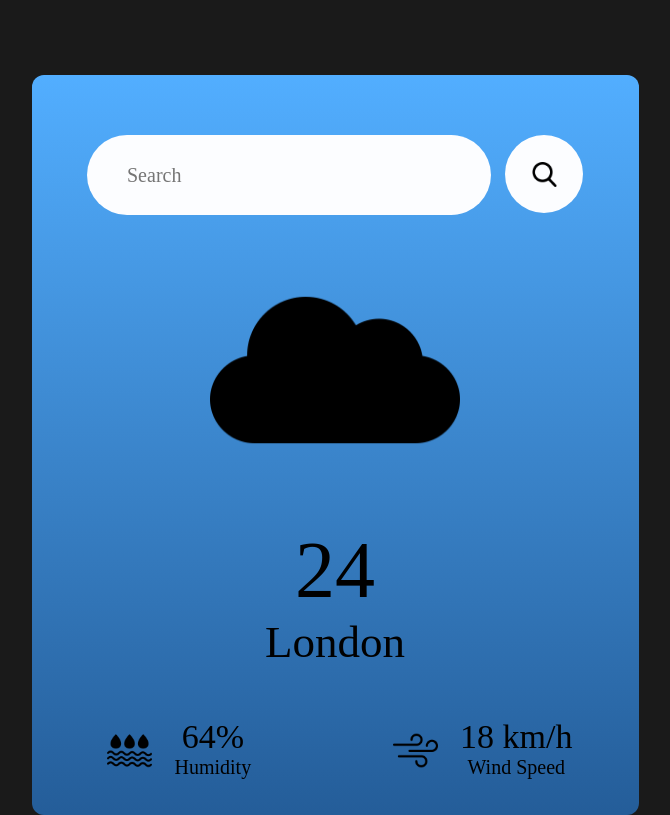
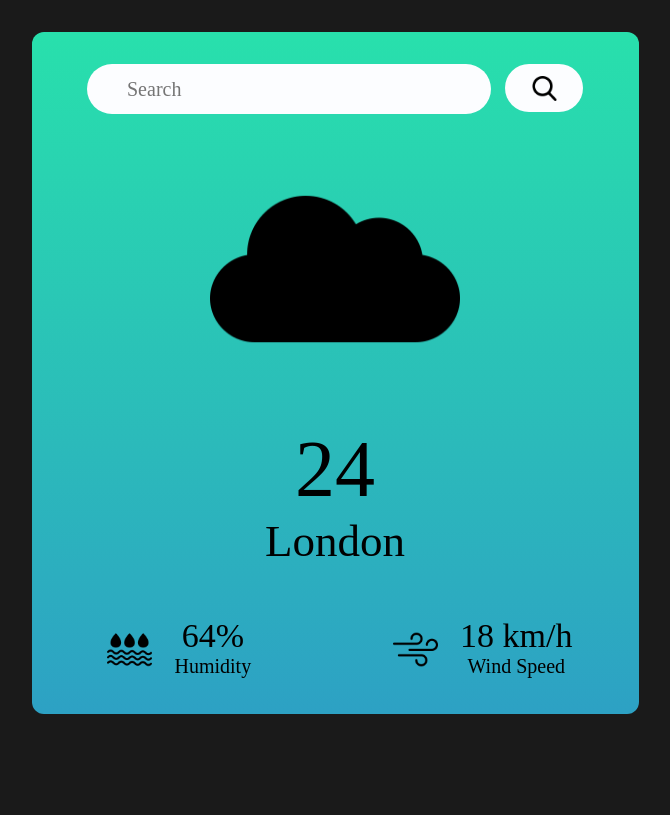
Before and after one commit to DylanCFolsom/weatherapp, a React (Create React App) app: page / in a window 1280 px wide. Shown: the whole page, without its empty margins (305-975 px from the left). Built offline with nearby package versions, Linux system fonts and the light colour scheme.

Commit message:
1/22/24 9:06 AM

```diff
--- a/src/Components/WeatherApp/main.css
+++ b/src/Components/WeatherApp/main.css
@@ -12,20 +12,20 @@ body {
   height: max-content;
   padding-bottom: 2rem;
   margin: auto;
-  margin-top: 75px;
+  margin-top: 2rem;
   border-radius: 12px;
-  background-image: linear-gradient(180deg, #52aeff 0%, #245d99 100%);
+  background-image: linear-gradient(180deg, #28e0ac 0%, #2da1c4 100%);
 }
 .container .top-bar {
   display: flex;
   justify-content: center;
   gap: 14px;
-  padding-top: 60px;
+  padding-top: 2rem;
 }
 .container .top-bar input {
   display: flex;
   width: 362px;
-  height: 78px;
+  height: 3rem;
   background: #fcfdff;
   border: none;
   outline: none;
@@ -41,7 +41,7 @@ body {
   justify-content: center;
   align-items: center;
   width: 78px;
-  height: 78px;
+  height: 3rem;
   background: #fcfdff;
   border-radius: 40px;
   cursor: pointer;
--- a/src/Components/WeatherApp/main.scss
+++ b/src/Components/WeatherApp/main.scss
@@ -10,18 +10,18 @@ body{
     height: max-content;
     padding-bottom: 2rem;
     margin: auto;
-    margin-top: 75px;
+    margin-top: 2rem;
     border-radius: 12px;
-    background-image: linear-gradient(180deg, #52aeff 0%, #245d99 100%);
+    background-image: linear-gradient(180deg, #28e0ac 0%, #2da1c4 100%);
     .top-bar{
         display: flex;
         justify-content: center;
         gap: 14px;
-        padding-top: 60px;
+        padding-top: 2rem;
         input{
             display: flex;
             width: 362px;
-            height: 78px;
+            height: 3rem;
             background: #fcfdff;
             border: none;
             outline: none;
@@ -38,7 +38,7 @@ body{
         justify-content: center;
         align-items: center;
         width: 78px;
-        height: 78px;
+        height: 3rem;
         background: #fcfdff;
         border-radius: 40px;
         cursor: pointer;
```
